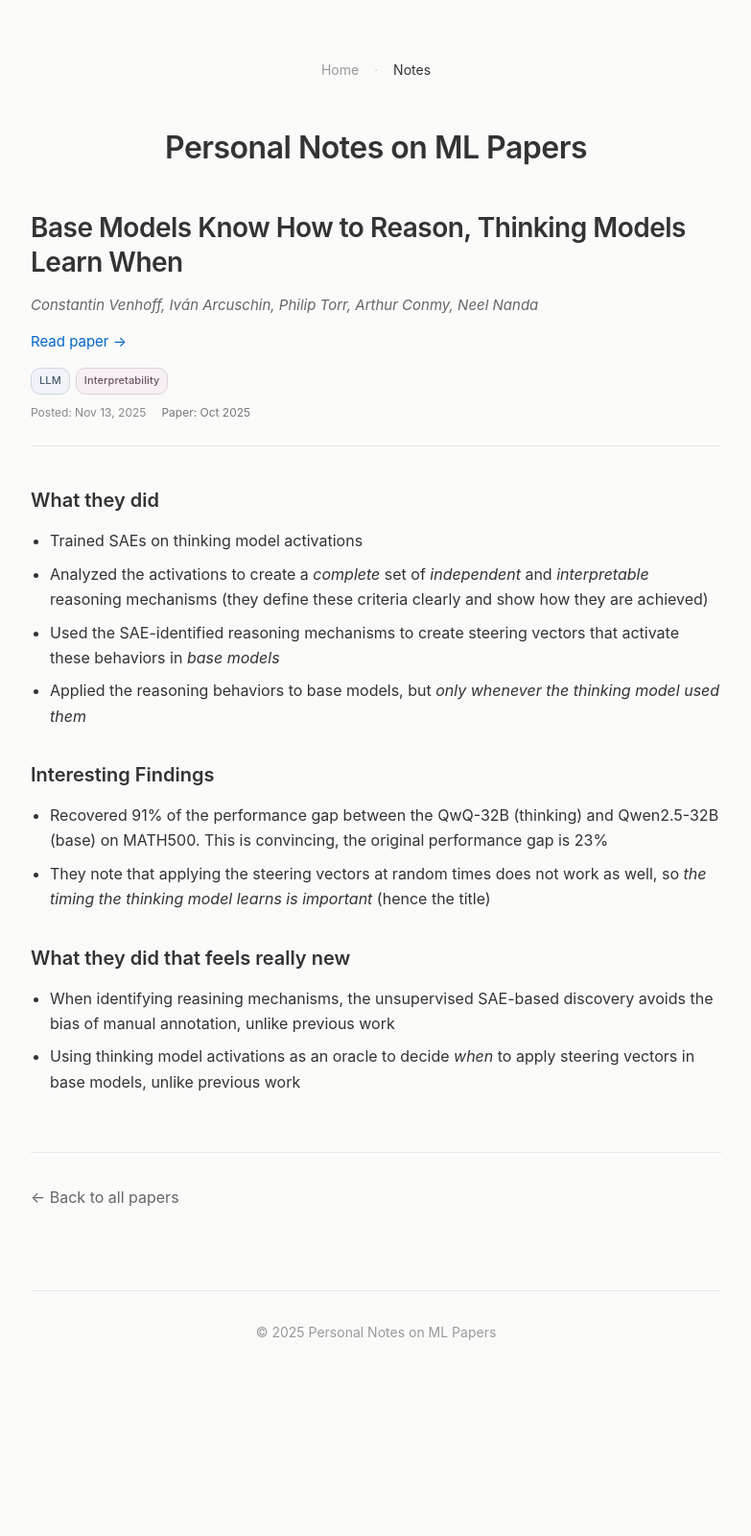
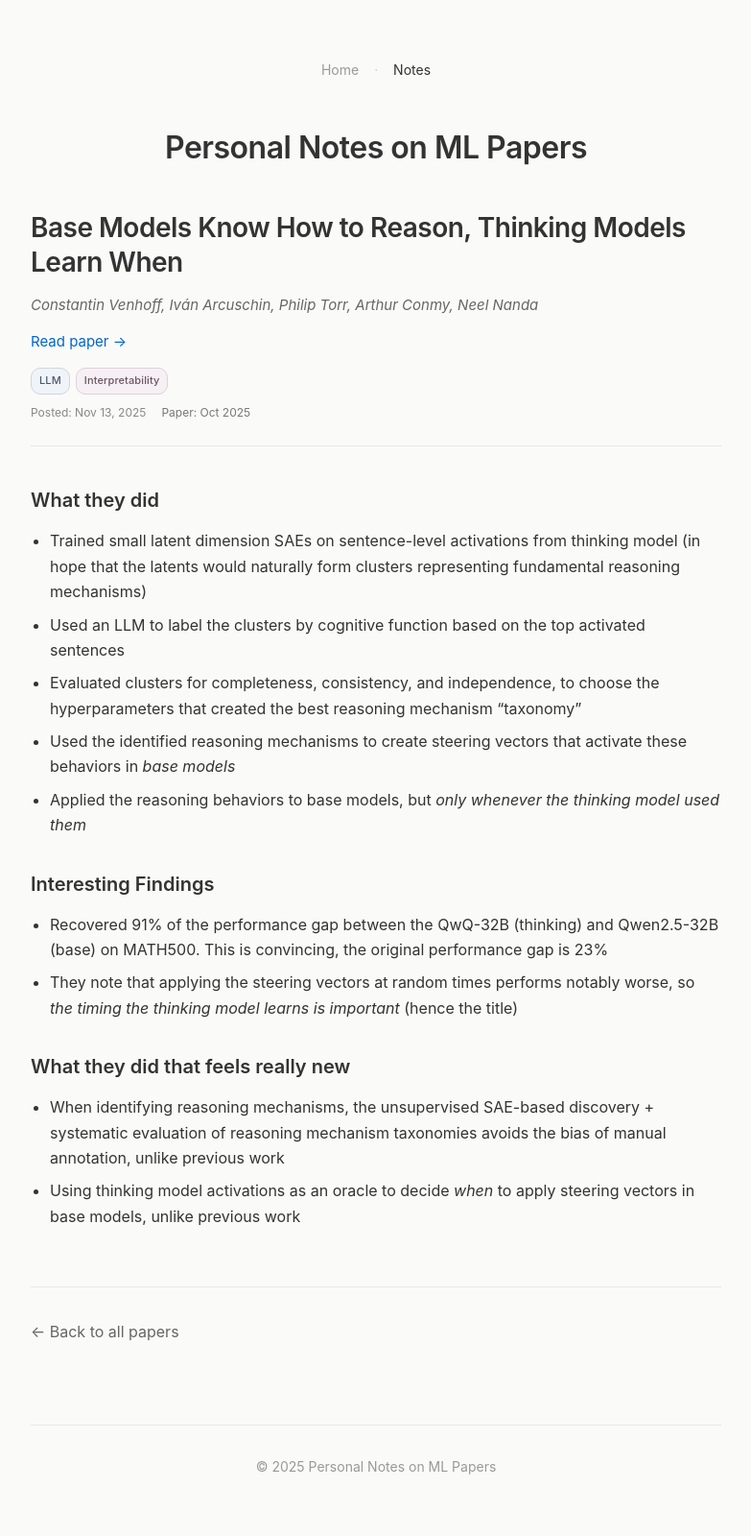
Before and after one commit to iishaan-i/iishaan-i.github.io, a Jekyll site: the page built from _posts/2025-11-13-fake.md, in a window 1280 px wide. Shown: the whole page at 96% size, without its empty margins (248-1031 px from the left). Built offline with Jekyll 4.4.1, drawn with Linux system fonts in a browser that asks for light colours; before the commit the page ends 1460 px from its top, so only the background shows below that.

Commit message:
revisions

```diff
--- a/_posts/2025-11-13-fake.md
+++ b/_posts/2025-11-13-fake.md
@@ -6,19 +6,20 @@ paper_date: Oct 2025
 authors: Constantin Venhoff, Iván Arcuschin, Philip Torr, Arthur Conmy, Neel Nanda
 paper_url: https://arxiv.org/abs/2510.07364
 tags: [LLM, Interpretability]
-summary: Unsupervised clustering of SAE features identifies independent and interpretable reasoning mechanisms, steering vectors apply these mechanisms to base models, up to 91% of the performance gap is recovered when steering in-sync with the reasoning model (hence the title)
+summary: Clustering of LLM features using SAEs identifies independent and interpretable reasoning mechanisms, steering vectors apply these mechanisms to base models, up to 91% of the performance gap is recovered when steering in-sync with the reasoning model (hence the title)
 ---
 
 ## What they did
-- Trained SAEs on thinking model activations
-- Analyzed the activations to create a *complete* set of *independent* and *interpretable* reasoning mechanisms (they define these criteria clearly and show how they are achieved)
-- Used the SAE-identified reasoning mechanisms to create steering vectors that activate these behaviors in *base models*
+- Trained small latent dimension SAEs on sentence-level activations from thinking model (in hope that the latents would naturally form clusters representing fundamental reasoning mechanisms)
+- Used an LLM to label the clusters by cognitive function based on the top activated sentences
+- Evaluated clusters for completeness, consistency, and independence, to choose the hyperparameters that created the best reasoning mechanism "taxonomy"
+- Used the identified reasoning mechanisms to create steering vectors that activate these behaviors in *base models*
 - Applied the reasoning behaviors to base models, but *only whenever the thinking model used them*
 
 ## Interesting Findings
 -  Recovered 91% of the performance gap between the QwQ-32B (thinking) and Qwen2.5-32B (base) on MATH500. This is convincing, the original performance gap is 23%
-- They note that applying the steering vectors at random times does not work as well, so *the timing the thinking model learns is important* (hence the title)
+- They note that applying the steering vectors at random times performs notably worse, so *the timing the thinking model learns is important* (hence the title)
 
 ## What they did that feels really new
-- When identifying reasining mechanisms, the unsupervised SAE-based discovery avoids the bias of manual annotation, unlike previous work
+- When identifying reasoning mechanisms, the unsupervised SAE-based discovery + systematic evaluation of reasoning mechanism taxonomies avoids the bias of manual annotation, unlike previous work
 - Using thinking model activations as an oracle to decide *when* to apply steering vectors in base models, unlike previous work
```
